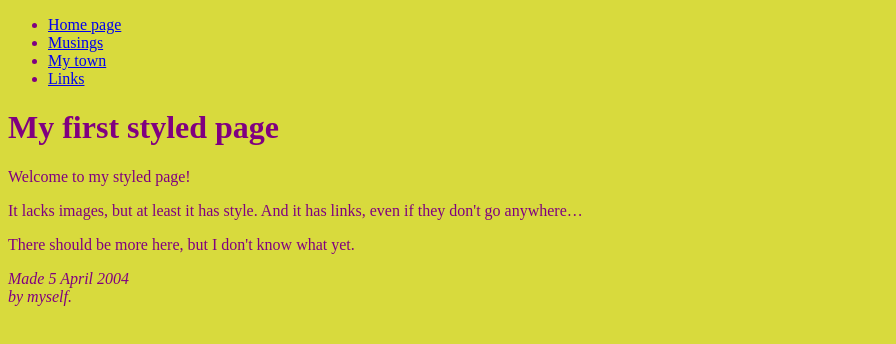
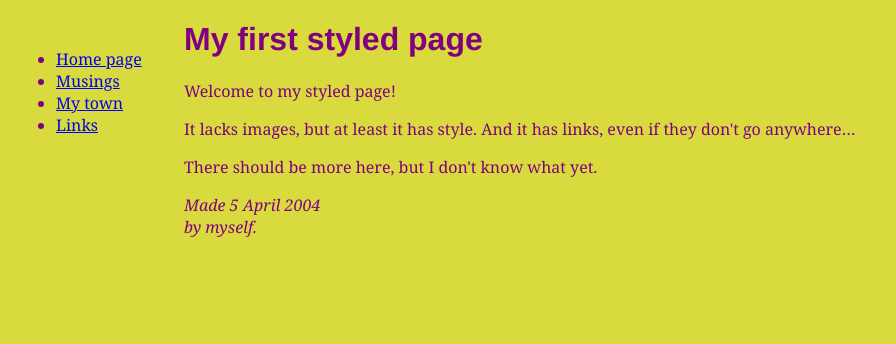
Before and after one commit to tiffanychung73/tiffanychung73.github.io, a plain HTML site: page lesson3/index.html in a window 1280 px wide. Shown: the whole page, without its empty margins (0-896 px from the left). Drawn offline with Linux system fonts and the light colour scheme.

Commit message:
update 2nd index.html
update 2nd index.html

```diff
--- a/lesson3/index.html
+++ b/lesson3/index.html
@@ -4,8 +4,19 @@
   <title>My first styled page</title>
   <style type="text/css">
     body {
+    padding-left: 11em;
+    font-family: Georgia, "Times New Roman",
+          Times, serif;
       color: purple;
       background-color: #d8da3d }
+    ul.navbar {
+      position: absolute;
+      top: 2em;
+      left: 1em;
+      width: 9em }
+    h1 {
+    font-family: Helvetica, Geneva, Arial,
+          SunSans-Regular, sans-serif }
     </style>
 </head>
 
```
Also changed, not shown: 1 other file.
